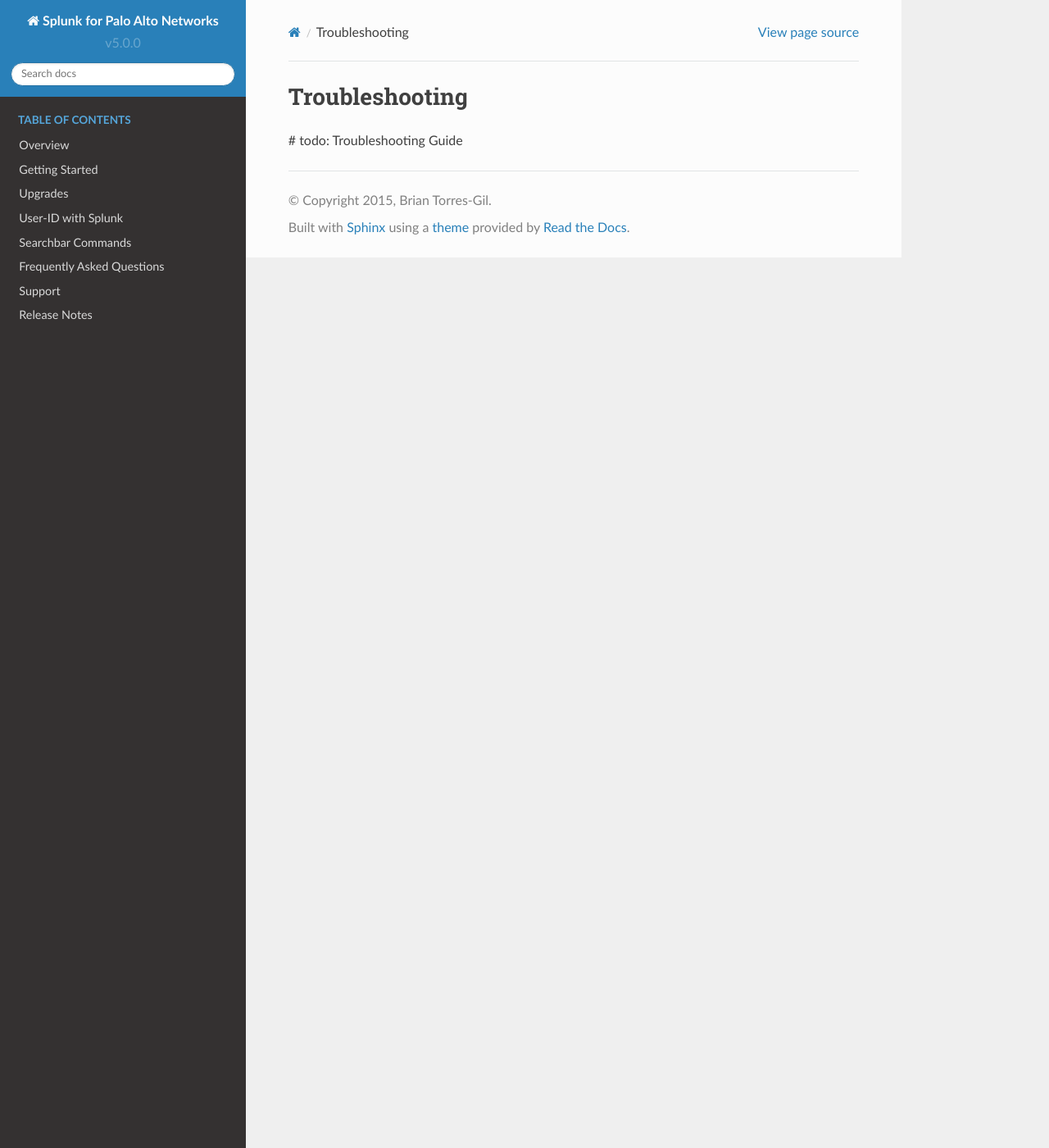
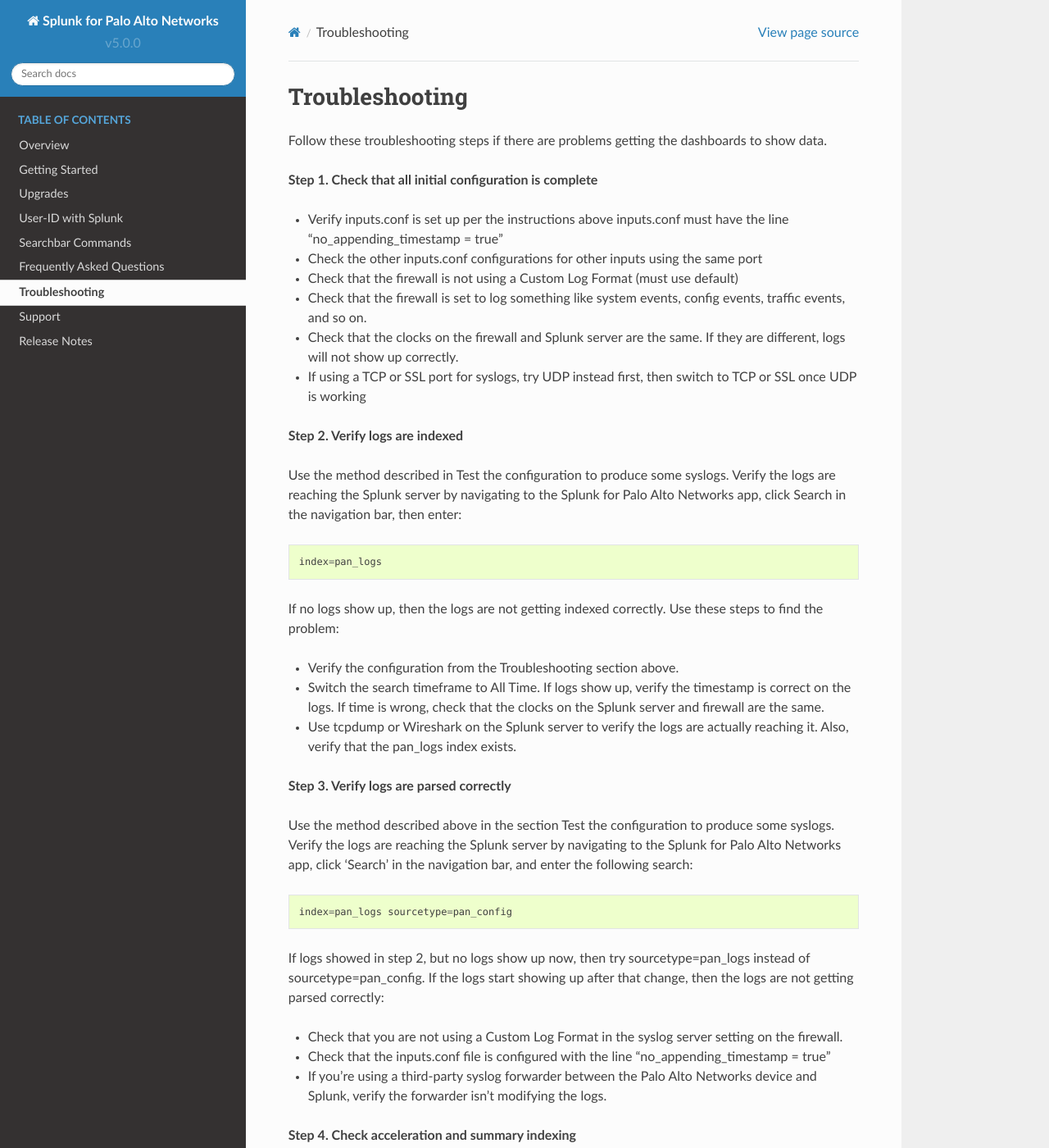
Before and after one commit to PaloAltoNetworks/pan-os-python, a Sphinx documentation site: the page built from docs/troubleshoot.rst, in a window 1280 px wide and 1400 px high. Shown: the whole window at 82% size. Built offline with Sphinx 7.4.7 and the Read the Docs theme 2.0.0, drawn with Linux system fonts in a browser that asks for light colours; some of the changed text lies outside the part shown.

Commit message:
Add troubleshooting guide

```diff
--- a/docs/index.rst
+++ b/docs/index.rst
@@ -12,5 +12,6 @@
    userid
    commands
    faq
+   troubleshoot
    support
    release_notes
--- a/docs/troubleshoot.rst
+++ b/docs/troubleshoot.rst
@@ -1,4 +1,89 @@
 Troubleshooting
 ===============
 
-# todo: Troubleshooting Guide
+Follow these troubleshooting steps if there are problems getting the
+dashboards to show data.
+
+**Step 1.  Check that all initial configuration is complete**
+
+- Verify inputs.conf is set up per the instructions above
+  inputs.conf must have the line "no_appending_timestamp = true"
+- Check the other inputs.conf configurations for other inputs using the same
+  port
+- Check that the firewall is not using a Custom Log Format (must use default)
+- Check that the firewall is set to log something like system events, config
+  events, traffic events, and so on.
+- Check that the clocks on the firewall and Splunk server are the same.  If
+  they are different, logs will not show up correctly.
+- If using a TCP or SSL port for syslogs, try UDP instead first, then switch
+  to TCP or SSL once UDP is working
+
+**Step 2.  Verify logs are indexed**
+
+Use the method described in Test the configuration to produce some syslogs.
+Verify the logs are reaching the Splunk server by navigating to the Splunk
+for Palo Alto Networks app, click Search in the navigation bar, then enter::
+
+    index=pan_logs
+
+If no logs show up, then the logs are not getting indexed correctly. Use
+these steps to find the problem:
+
+- Verify the configuration from the Troubleshooting section above.
+- Switch the search timeframe to All Time. If logs show up, verify the
+  timestamp is correct on the logs. If time is wrong, check that the clocks
+  on the Splunk server and firewall are the same.
+- Use tcpdump or Wireshark on the Splunk server to verify the logs are
+  actually reaching it. Also, verify that the pan_logs index exists.
+
+**Step 3. Verify logs are parsed correctly**
+
+Use the method described above in the section Test the configuration to
+produce some syslogs. Verify the logs are reaching the Splunk server by
+navigating to the Splunk for Palo Alto Networks app, click 'Search' in the
+navigation bar, and enter the following search::
+
+    index=pan_logs sourcetype=pan_config
+
+If logs showed in step 2, but no logs show up now, then try
+sourcetype=pan_logs instead of sourcetype=pan_config.  If the logs start
+showing up after that change, then the logs are not getting parsed correctly:
+
+- Check that you are not using a Custom Log Format in the syslog server
+  setting on the firewall.
+- Check that the inputs.conf file is configured with the line
+  "no_appending_timestamp = true"
+- If you're using a third-party syslog forwarder between the Palo Alto
+  Networks device and Splunk, verify the forwarder isn't modifying the logs.
+
+**Step 4.  Check acceleration and summary indexing**
+
+.. image:: _static/troubleshooting_dashboard.png
+
+Check that the dashboards are populating with data. The Overview dashboard
+doesn't use acceleration, so it should work at this point. If it doesn't
+show data, then go back to troubleshooting. For all the other dashboards,
+after 5-8 minutes of syslogging to the Splunk server, the dashboards should
+populate with data. If the dashboards are populating, then acceleration and
+summary indexing are working. If not, check the following:
+
+App Version 4.0 and earlier:
+  Uses TSIDX for acceleration.
+
+- Verify that saved searches for log collection are in the savedsearches.conf
+  file. Check that they haven't been changed or overwritten.
+
+App Version 4.1 and later:
+  Uses Data Model for acceleration.
+
+- Check acceleration settings in the data model under Settings > Data Model >
+  Palo Alto Networks Logs, then edit the Acceleration settings and verify
+  they are enabled for a reasonably large timeframe.
+- Click the arrow next to the Palo Alto Networks logs data model and check
+  data model build percentage. It should be 100% or very close to it.
+- If the build percentage is stuck at less than 90%, the cause might be
+  limited resources on the Splunk server being consumed by other apps. Check
+  if Splunk CIM or Splunk ES apps are running on the Splunk server. If they
+  are, try disabling both apps, and see if the build percentage increases
+  over 90%. If it does, open a case with Splunk support to report the
+  resource contention issue between the apps and get advice on how to proceed.
```
Also changed, not shown: docs/_static/troubleshooting_dashboard.png (added).
